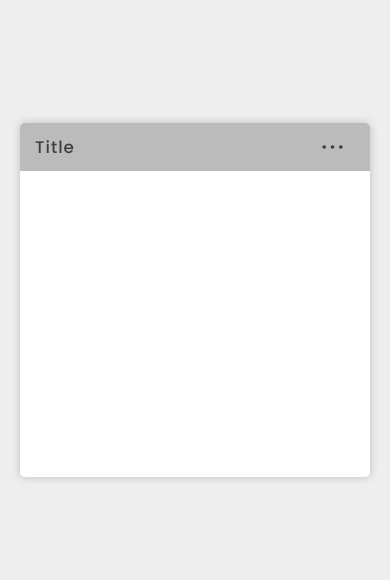
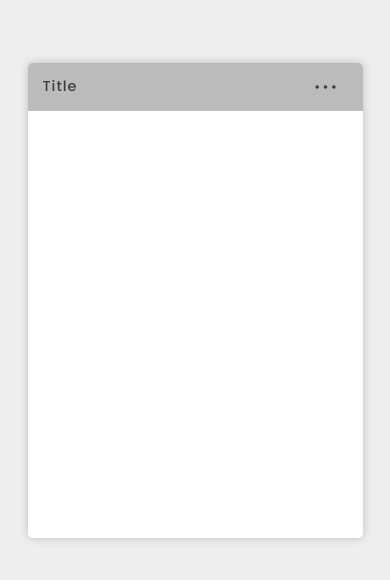
Before and after one commit to r0hn11/Note-app, a plain HTML site: page index.html in a window 390 px wide. Shown: the part 122-702 px from the top of the page. Drawn offline with Linux system fonts and the light colour scheme.

Commit message:
resolution changes

```diff
--- a/css/style.css
+++ b/css/style.css
@@ -41,8 +41,8 @@ body{
 }
 .container{
     box-shadow: 0 0 10px var(--shd);
-    min-width: 350px;
-    max-width: 350px;
+    min-width: 400px;
+    max-width: 400px;
     border-radius: 5px;
     overflow: hidden;
     position: relative;
@@ -119,6 +119,7 @@ body{
     padding: var(--pd) 5px var(--pd) var(--pd);
     width: 100%;
     min-height: 280px;
+    height: 50vh;
     position: relative;
     z-index: 8;
 }
@@ -176,7 +177,7 @@ body{
     .menus>#about{right: 15%;}
 }
 @media screen and (max-width: 650px) {
-    #root{font-size: 14px;}
+    .container{min-width: 350px; max-width: 350px;}
     .menus>#menu, .menus>#confirm{right: 15%;}
     .submenu>li{padding: 5px 15px;}
     .menus>#about{max-width: 35ch;}
--- a/js/note.js
+++ b/js/note.js
@@ -16,13 +16,13 @@ const note_title = document.getElementById('note_title')
 const note = document.getElementById('note')
 
 const colors = [
-    'hsl(50, 100%, 60%)',
-    'hsl(101, 50%, 60%)',
-    'hsl(194, 93%, 70%)',
-    'hsl(333, 80%, 85%)',
-    'hsl(230, 100%, 74%)'
+    '#E6B904',
+    '#65BA5A',
+    '#EA86C2',
+    '#B07FE0',
+    '#59C0E7'
 ]
-const text_colors = ['#0009', '#fff', '#0009', '#0009', '#fff']
+const text_colors = ['#0009', '#fff', '#fff', '#fff', '#0009']
 
 let i=0;
 while(i!=swatches.length){
```
